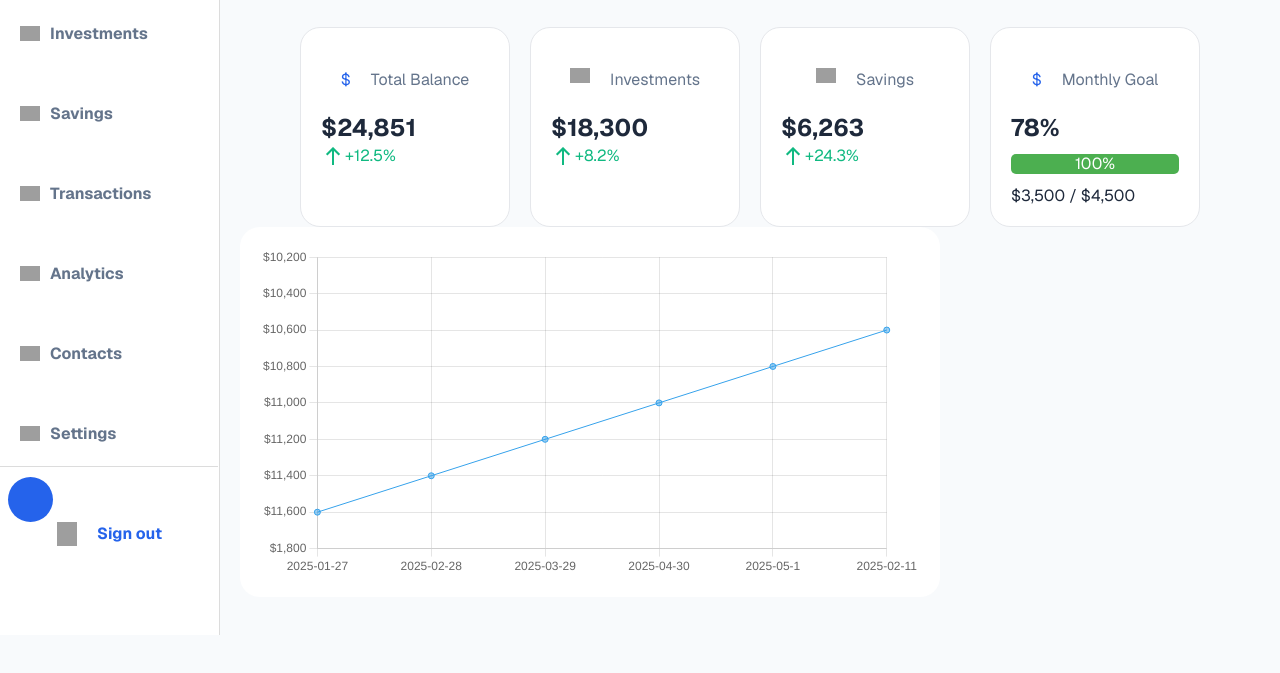
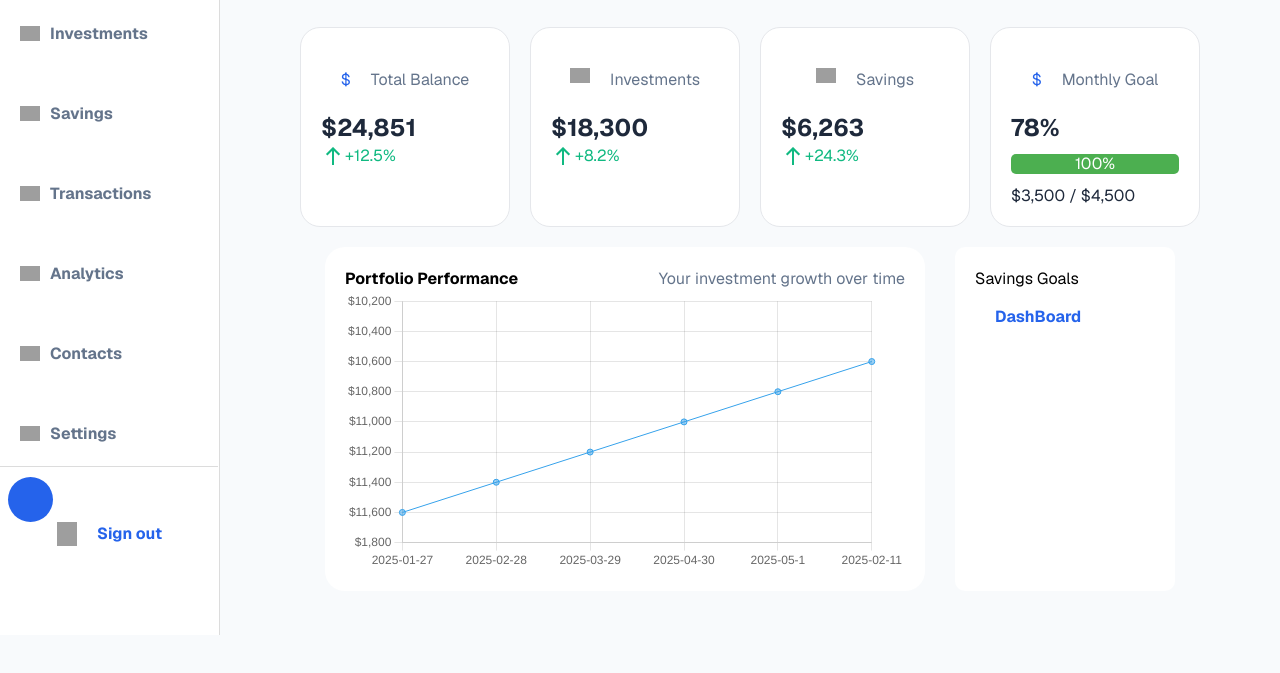
Before and after one commit to famzyjr/aunthentication-, a website with bundled scripts: page Homepage.html in a window 1280 px wide. Shown: the part 165-838 px from the top of the page. Built offline with nearby package versions, Linux system fonts and the light colour scheme; no server answers; grey boxes are pictures that could not be loaded.

Commit message:
chartconTwo update

```diff
--- a/Homepage.html
+++ b/Homepage.html
@@ -103,9 +103,22 @@
         </div>
       </div>
       <div>
-        <div>
+        <div class="flex justify-center gap-[30px] mt-[20px]">
         <div class="chartcon">
+          <div class="chartconText">
+           <h1 class="font-bold text-[10px]  text-[#1E293B]">Portfolio Performance</h1>
+           <p class="text-[#64748b]">Your investment growth over time</p>
+          </div>
             <canvas id="myChart"></canvas>
+        </div>
+        <div class="chartconTwo mt">
+        <h2>Savings Goals</h2>
+        <li class="nav-item">
+          <div class="flex gap-2 cursor-pointer text-center sidebarContent">
+             <a href="Homepage.html" class=" mt-[2px] font-bold "><span
+                class="m">DashBoard</span></a>
+          </div>
+        </li>
         </div>
         </div>
 
--- a/home.css
+++ b/home.css
@@ -169,7 +169,20 @@ font-size: 25px;
 
 .chartcon{
   background-color: #fff;
-  width: 700px;
+  width: 600px;
   border-radius: 20px;
+
   padding: 20px;
 }
+
+.chartconText{
+  display: flex;
+  justify-content: space-between;
+}
+
+.chartconTwo{
+  background-color: #fff;
+  width: 220px;
+  border-radius: 10px;
+  padding: 20px;
+}
```
